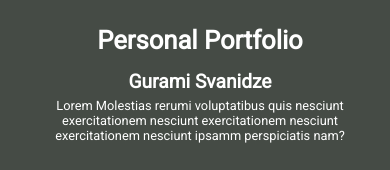
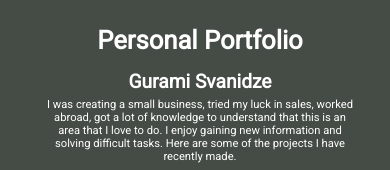
Before and after one commit to FantasyBot/Portfolio-Web, a plain HTML site: page index.html in a window 390 px wide. Shown: the top 170 px of the page. Drawn offline with nearby package versions, Linux system fonts and the light colour scheme.

Commit message:
text added

```diff
--- a/index.html
+++ b/index.html
@@ -14,7 +14,7 @@
       <div class="info">
         <h1>Personal Portfolio</h1><br>
         <h2>Gurami Svanidze</h2>
-        <p>Lorem Molestias rerumi voluptatibus quis nesciunt exercitationem nesciunt exercitationem nesciunt exercitationem nesciunt ipsamm perspiciatis nam?</p>
+        <p>I was creating a small business, tried my luck in sales, worked abroad, got a lot of knowledge to understand that this is an area that I love to do. I enjoy gaining new information and solving difficult tasks. Here are some of the projects I have recently made.</p>
       </div>
       <div class="simbol-wrap">
         <h3>Here Is All About Me</h3><br>
@@ -113,7 +113,7 @@
     tl.to("h1, h2, p, h3, .simbols", {x: '0%', duration: 1.5 });
 
     tl.fromTo('h1, h2, p, h3, .simbols', {opacity: 0}, {opacity: 1, duration: 2 }, '-=1');
-    tl.fromTo('.single-box', {opacity: 0}, {opacity: 1, duration: 1 }, '-=1.7');
+    tl.fromTo('.single-box', {opacity: 0}, {opacity: 1, duration: 1 }, '-=1.6');
 
   </script>
 </body>
--- a/style.css
+++ b/style.css
@@ -12,6 +12,10 @@ body{
   display: flex;
   font-family: 'Roboto', sans-serif;
   justify-content: space-between;
+}
+
+.info p{
+  font-size: 0.9rem;
 }
 .header .info{
   display: flex;
@@ -181,6 +185,9 @@ body{
      margin: 30px 0 0 50px;
      width: 45%;
      }
+     .info p{
+       font-size: 0.7rem;
+     }
   }
 
   @media(max-width: 500px) {
```
